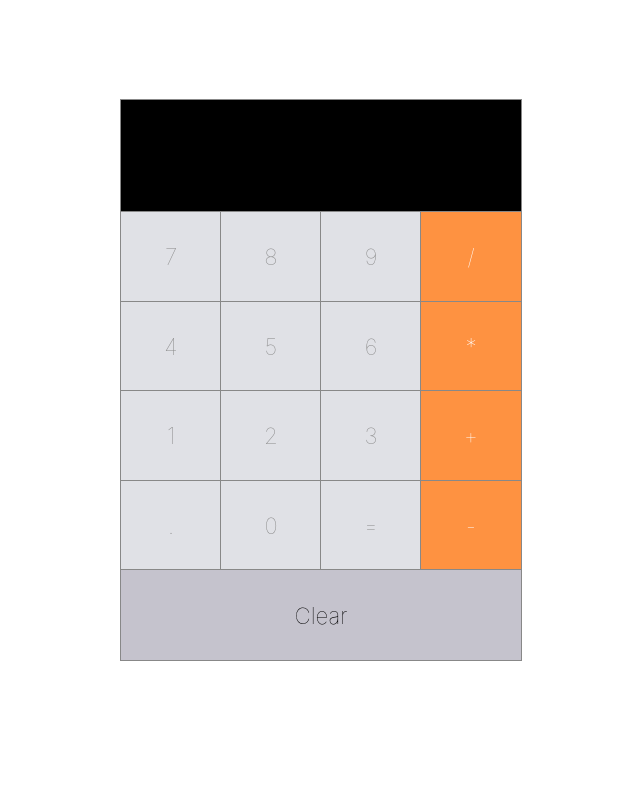
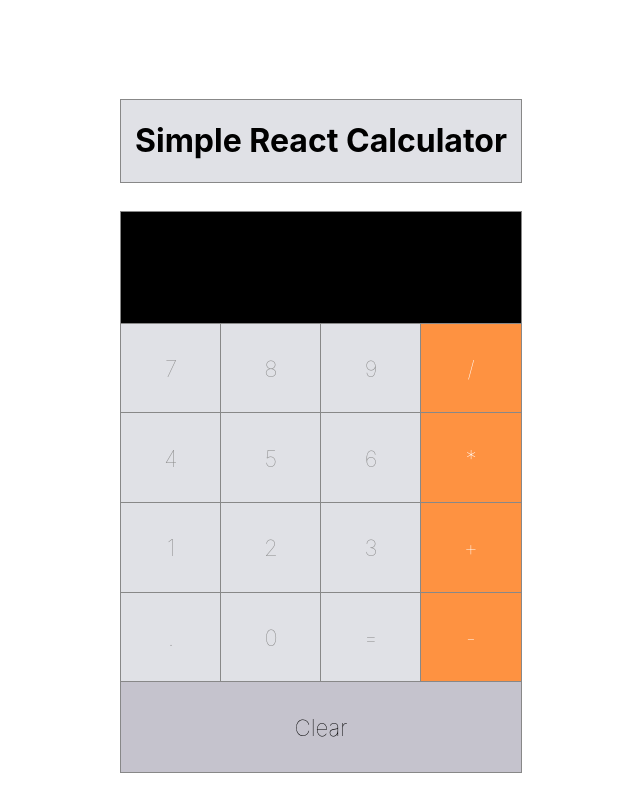
Before and after one commit to Oroko/React-calculator-app2, a React (Create React App) app: page / in a window 1280 px wide. Shown: the whole page, without its empty margins (319-959 px from the left). Built offline with nearby package versions, Linux system fonts and the light colour scheme.

Commit message:
Added a title to the page

```diff
--- a/src/App.css
+++ b/src/App.css
@@ -15,4 +15,17 @@
 .row{
   display: flex;
   width: 100%;
+
 }
+
+.title{
+  display: flex;
+  justify-content: center;
+  align-items: center;
+  background-color: #e0e1e6;
+  color: #000;
+  outline: 1px solid #888888;
+  font-weight: lighter;
+  font-size: 1em;
+  margin-bottom: 30px;
+}
--- a/src/App.js
+++ b/src/App.js
@@ -94,6 +94,9 @@ class App extends Component {
     return (
       <div className="App">
         <div className="calc-wrapper">
+        <div className="title">
+          <h1>Simple React Calculator</h1>
+        </div>
           <div className="row">
             <Input>{this.state.input}</Input>
           </div>
```
